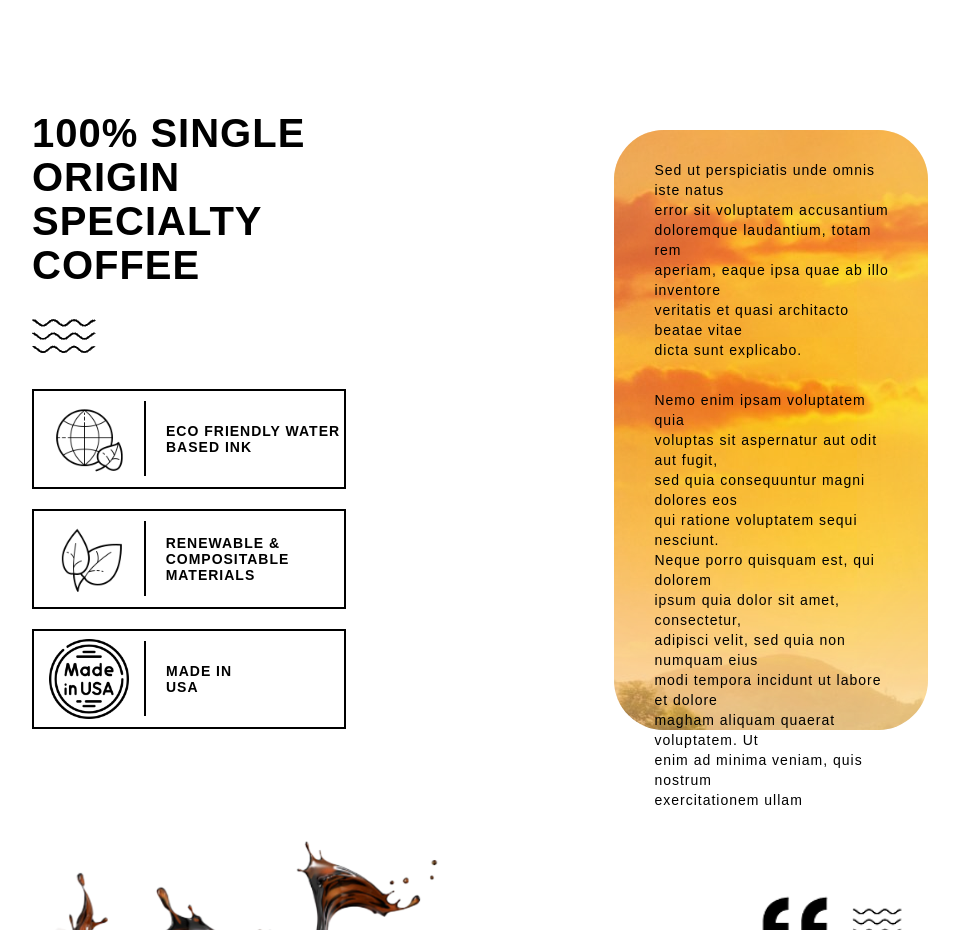
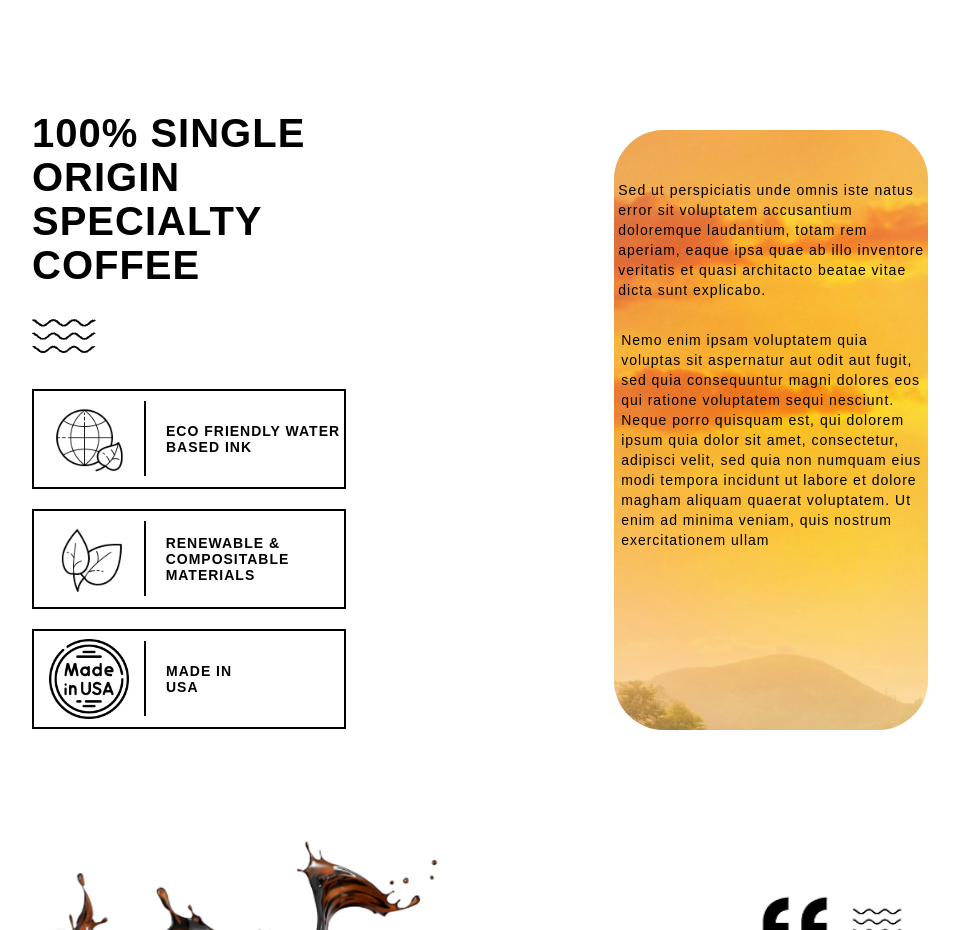
Before and after one commit to Egor-Ivankov/coffee-shop, a React (Vite) app: page / in a window 1280 px wide. Shown: the part 680-1610 px from the top of the page, without its empty margins (160-1119 px from the left). Built offline with nearby package versions, Linux system fonts and the light colour scheme; a web font is replaced by a local one.

Commit message:
style fix

```diff
--- a/src/components/views/homePage/BenefitsSection/benefitsSection.scss
+++ b/src/components/views/homePage/BenefitsSection/benefitsSection.scss
@@ -56,9 +56,12 @@
     }
 
     &-description {
+        display: flex;
+        flex-direction: column;
+        align-items: center;
         width: 35%;
         height: 600px;
-        padding: 30px 30px 30px 40px;
+        padding-top: 50px;
         border-radius: 50px;
         background-image: url('@assets/img/field.jpg');
         box-shadow: inset 0px 0px 277px 3px #f6be85e0;
```
